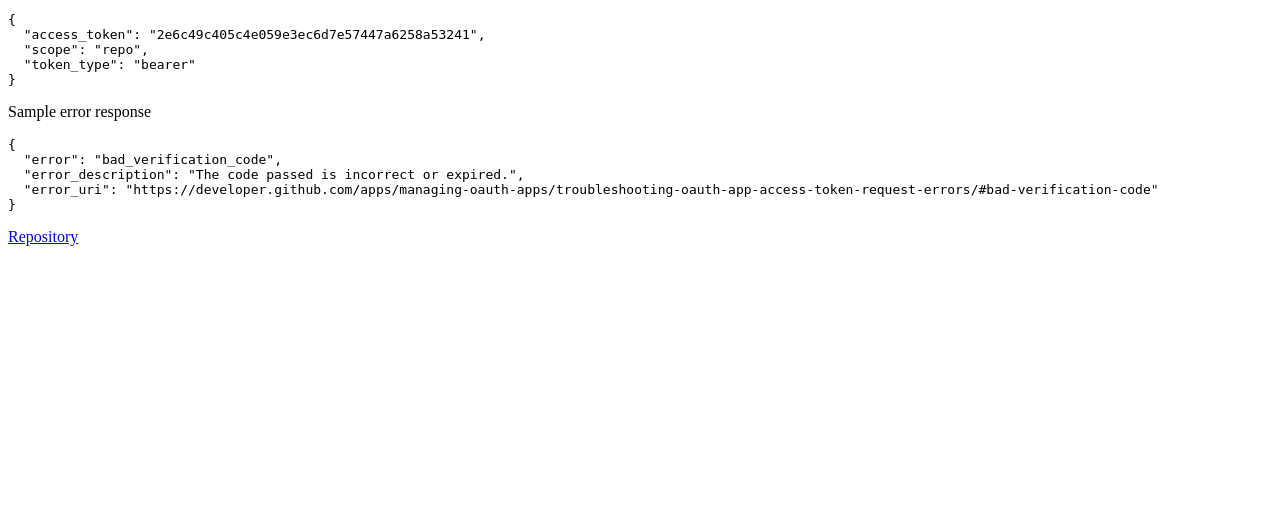
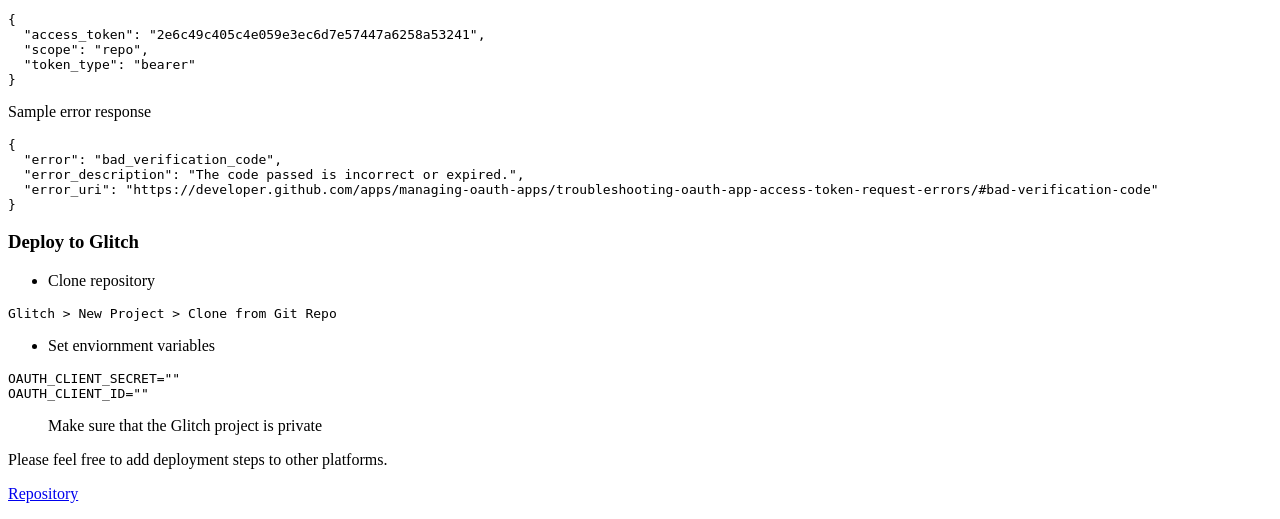
Before and after one commit to solitudenote/gitkeeper, a Flask app: page / in a window 1280 px wide. Shown: the part 391-910 px from the top of the page. Before the commit the page ends 637 px from the top, so only its background shows below. Run offline with Flask 2, Linux system fonts and the light colour scheme.

Commit message:
Added deployment steps for Glitch

```diff
--- a/templates/index.html
+++ b/templates/index.html
@@ -28,4 +28,20 @@ flask run
   "<span class="hljs-attribute">error_uri</span>": <span class="hljs-value"><span class="hljs-string">"https://developer.github.com/apps/managing-oauth-apps/troubleshooting-oauth-app-access-token-request-errors/#bad-verification-code"</span>
 </span>}
 </code></pre>
-<p class="has-line-data" data-line-start="42" data-line-end="43"><a href="https://github.com/solitudenote/gitkeeper">Repository</a></p>
+<h3 class="code-line" data-line-start=42 data-line-end=43 ><a id="Deploy_to_Glitch_42"></a>Deploy to Glitch</h3>
+<ul>
+<li class="has-line-data" data-line-start="44" data-line-end="45">Clone repository</li>
+</ul>
+<pre><code class="has-line-data" data-line-start="46" data-line-end="48">Glitch &gt; New Project &gt; Clone from Git Repo
+</code></pre>
+<ul>
+<li class="has-line-data" data-line-start="48" data-line-end="50">Set enviornment variables</li>
+</ul>
+<pre><code class="has-line-data" data-line-start="51" data-line-end="54" class="language-env">OAUTH_CLIENT_SECRET=&quot;&quot;
+OAUTH_CLIENT_ID=&quot;&quot;
+</code></pre>
+<blockquote>
+<p class="has-line-data" data-line-start="55" data-line-end="56">Make sure that the Glitch project is private</p>
+</blockquote>
+<p class="has-line-data" data-line-start="57" data-line-end="58">Please feel free to add deployment steps to other platforms.</p>
+<p class="has-line-data" data-line-start="59" data-line-end="60"><a href="https://github.com/solitudenote/gitkeeper">Repository</a></p>
```
Also changed, not shown: README.md.
